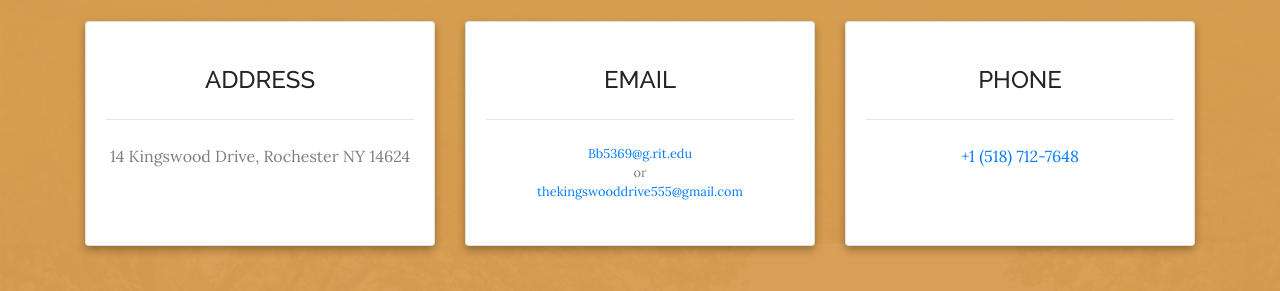
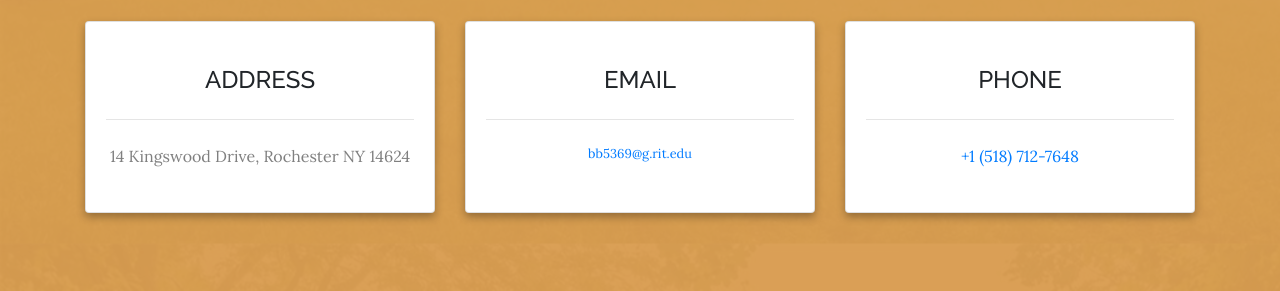
Before and after one commit to TheKingswoodDrive/TheKingswoodDrive.github.io, a website: page contact.html in a window 1280 px wide. Shown: the part 609-900 px from the top of the page. Drawn offline with Linux system fonts and the light colour scheme.

Commit message:
removed duplicate contact info

```diff
--- a/contact.html
+++ b/contact.html
@@ -98,8 +98,7 @@
               <h4 class="text-uppercase m-0">Email</h4>
               <hr class="my-4">
               <div class="small text-black-50">
-                <a href="mailto:bb5369@g.rit.edu">Bb5369@g.rit.edu</a><br/>or <br/>
-                <a href="mailto:thekingswooddrive555@gmail.com">thekingswooddrive555@gmail.com</a>
+                <a href="mailto:bb5369@g.rit.edu">bb5369@g.rit.edu</a><br/>
               </div>
             </div>
           </div>
```
